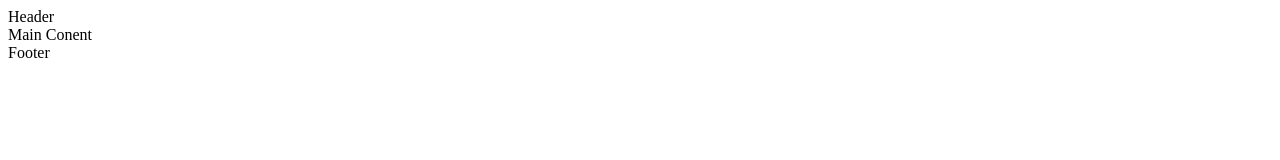
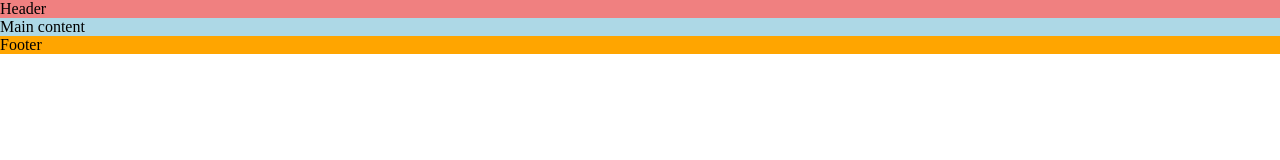
Before and after one commit to Anthony1659/love-running, a plain HTML site: page index.html in a window 1280 px wide. Drawn offline with Linux system fonts and the light colour scheme.

Commit message:
add css stylesheet along with styles also added '*' widlcard seletor to override defualt browser styles

```diff
--- /dev/null
+++ b/assets/css/style.css
@@ -0,0 +1,23 @@
+/* Asterisk wildcard seletor to override defualt styles added by the browser  */
+* {
+    padding: 0;
+    margin: 0 ;
+    box-sizing: border-box;
+
+}
+
+
+/* Header */
+
+header {
+    background-color: lightcoral;
+ }
+/* Main */
+ main {
+    background-color: lightblue ;
+ }
+/* Footer */
+ footer {
+    background-color: orange;
+
+ }
--- a/index.html
+++ b/index.html
@@ -2,18 +2,18 @@
 <html lang="en">
   <head>
     <meta charset="UTF-8" />
+    <meta http-equiv="X-UA-Compatible" content="IE=edge" />
     <meta name="viewport" content="width=device-width, initial-scale=1.0" />
     <!-- Meta tags for search engines -->
     <meta
       name="description"
-      content=" Love Running. Club for runners in Dublin, Ireland. Urban running, trail running. Dublin docklands and Pheonix park"
+      content="Love Running. Club for runners in Dublin, Ireland. Urban running, trail running. Dublin docklands and Phoenix Park"
     />
     <meta
       name="keywords"
-      content="love running, run, running club, runners , Ireland, Dublin , sport , exercise "
+      content="love running, run, running club, runners, Ireland, Dublin, sport, exercise"
     />
-
-    <!-- Title  -->
+    <!-- Title -->
     <title>Love Running</title>
     <!-- Favicon -->
     <link
@@ -33,13 +33,18 @@
       sizes="16x16"
       href="assets/favicon/favicon-16x16.png"
     />
+    <!-- Stylesheet -->
+    <link rel="stylesheet" href="assets/css/style.css" />
   </head>
+
   <body>
     <!-- Header -->
     <header>Header</header>
-    <!-- Main Content  -->
-    <main>Main Conent<main>
-    <!-- Footer  -->
+
+    <!-- Main content -->
+    <main>Main content</main>
+
+    <!-- Footer -->
     <footer>Footer</footer>
   </body>
 </html>
```
